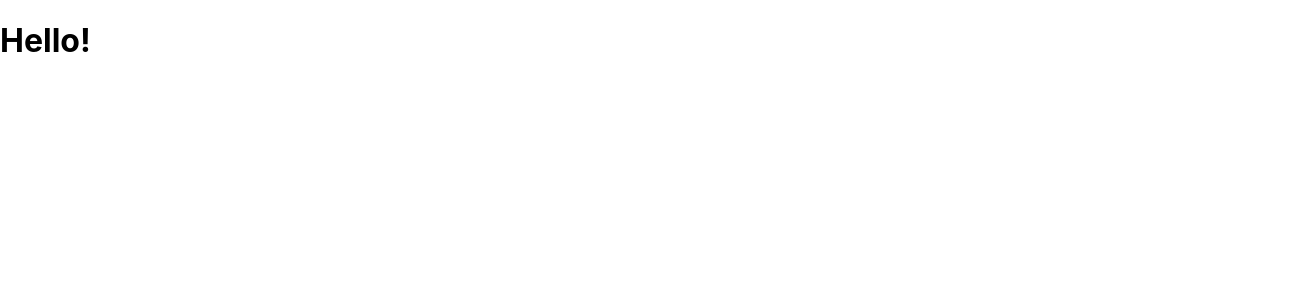
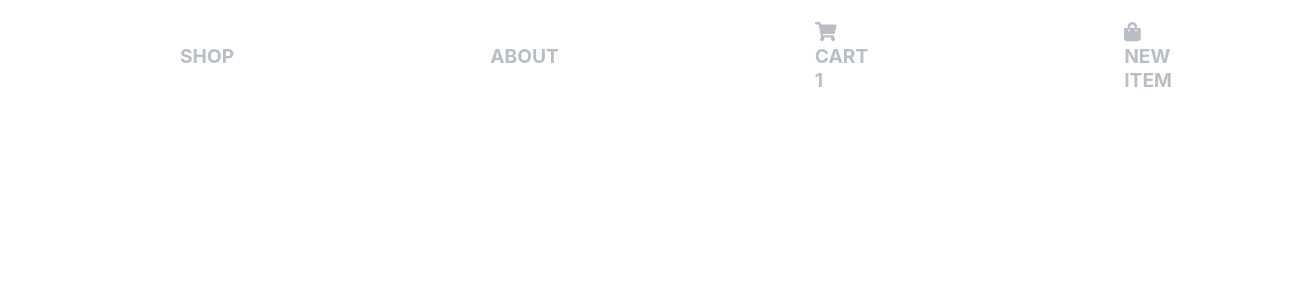
Before and after one commit to hovelopin/SmallMarket, a React (Create React App) app: page / in a window 1280 px wide. Shown: the top 300 px of the page, 1312 px wide, since content can reach past the window. Built offline with nearby package versions, Linux system fonts and the light colour scheme.

Commit message:
smallmarket navbar first

```diff
--- a/package.json
+++ b/package.json
@@ -7,9 +7,14 @@
     "@testing-library/jest-dom": "^5.11.4",
     "@testing-library/react": "^11.1.0",
     "@testing-library/user-event": "^12.1.10",
+    "axios": "^0.21.4",
+    "postcss": "^8.3.7",
     "react": "^17.0.2",
     "react-dom": "^17.0.2",
+    "react-redux": "^7.2.5",
+    "react-router-dom": "^5.3.0",
     "react-scripts": "4.0.3",
+    "redux": "^4.1.1",
     "web-vitals": "^1.0.1"
   },
   "scripts": {
--- a/src/app.css
+++ /dev/null
@@ -1,38 +0,0 @@
-.App {
-  text-align: center;
-}
-
-.App-logo {
-  height: 40vmin;
-  pointer-events: none;
-}
-
-@media (prefers-reduced-motion: no-preference) {
-  .App-logo {
-    animation: App-logo-spin infinite 20s linear;
-  }
-}
-
-.App-header {
-  background-color: #282c34;
-  min-height: 100vh;
-  display: flex;
-  flex-direction: column;
-  align-items: center;
-  justify-content: center;
-  font-size: calc(10px + 2vmin);
-  color: white;
-}
-
-.App-link {
-  color: #61dafb;
-}
-
-@keyframes App-logo-spin {
-  from {
-    transform: rotate(0deg);
-  }
-  to {
-    transform: rotate(360deg);
-  }
-}
--- a/src/app.jsx
+++ b/src/app.jsx
@@ -1,8 +1,10 @@
-import './app.css';
+import Navbar from './components/navbar/navbar';
 
 function App() {
   return (
-    <h1>Hello!</h1>
+    <>
+      <Navbar></Navbar>
+    </>
   );
 }
 
--- /dev/null
+++ b/src/components/navbar/navbar.js
@@ -0,0 +1,40 @@
+import styles from './navbar.module.css';
+import { Link } from 'react-router-dom';
+
+const Navbar = ({ props }) => {
+  const cartCount = 1; // TODO: using redux for cart count
+  return (
+    <nav className={styles.navbar}>
+      <ul className={styles.navbar_list}>
+        <li>
+          <Link to="/">
+            <span className={styles.title}>SHOP</span>
+          </Link>
+        </li>
+        <li>
+          <Link to="/">
+            <span className={styles.title}>ABOUT</span>
+          </Link>
+        </li>
+        <li>
+          <Link to="/">
+            <span className={styles.title}>
+              <i className="fas fa-shopping-cart"></i>
+              CART {cartCount}
+            </span>
+          </Link>
+        </li>
+        <li>
+          <Link to="/">
+            <span className={styles.title}>
+              <i className="fas fa-shopping-bag"></i>
+              NEW ITEM
+            </span>
+          </Link>
+        </li>
+      </ul>
+    </nav>
+  );
+}
+
+export default Navbar;
--- /dev/null
+++ b/src/components/navbar/navbar.module.css
@@ -0,0 +1,36 @@
+.navbar {
+  display: flex;
+  justify-content: center;
+  align-items: center;
+  width: 100%;
+  height: 4rem;
+  padding: 1.5rem 1rem;
+  z-index: 50;
+}
+
+.navbar_list {
+  display: flex;
+  list-style: none;
+  align-items: center;
+}
+
+.navbar_list > li {
+  padding: 8rem;
+}
+
+.navbar_list > li > a {
+  text-decoration: none;
+  font-size: 1.2rem;
+  font-weight: bold;
+  color: hsl(218, 10%, 75%);
+}
+
+.title:hover {
+  color: lightskyblue;
+  transition: 1s;
+}
+
+.cart {
+  padding: 10px;
+  border-radius: 8px;
+}
--- a/src/index.js
+++ b/src/index.js
@@ -4,9 +4,13 @@ import './index.css';
 import App from './app';
 import '@fortawesome/fontawesome-free/js/all';
 
+import { BrowserRouter } from 'react-router-dom';
+
 ReactDOM.render(
   <React.StrictMode>
-    <App />
+    <BrowserRouter>
+      <App />
+    </BrowserRouter>
   </React.StrictMode>,
   document.getElementById('root')
 );
```
Also changed, not shown: 2 other files (tests, documents, lock files or other folders).
